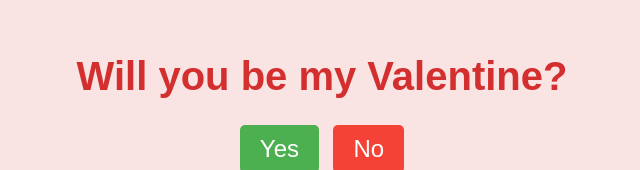
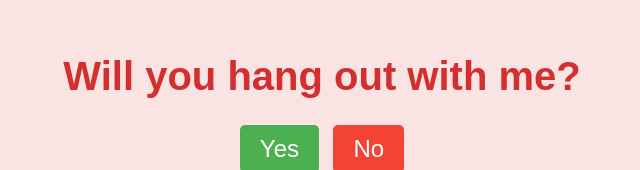
Before and after one commit to Dev-rua/bemyvalentine, a plain HTML site: page index.html in a window 1280 px wide. Shown: the part 138-308 px from the top of the page, without its empty margins (318-958 px from the left). Drawn offline with Linux system fonts and the light colour scheme.

Commit message:
Update index.html

```diff
--- a/index.html
+++ b/index.html
@@ -3,12 +3,12 @@
 <head>
     <meta charset="UTF-8">
     <meta name="viewport" content="width=device-width, initial-scale=1.0">
-    <title>Will You Be My Valentine?</title>
+    <title>Will You Hang Out With Me?</title>
     <link rel="stylesheet" href="styles.css">
 </head>
 <body>
     <div class="container">
-        <h1>Will you be my Valentine?</h1>
+        <h1>Will you hang out with me?</h1>
         <div class="buttons">
             <button class="yes-button" onclick="handleYesClick()">Yes</button>
             <button class="no-button" onclick="handleNoClick()">No</button>
```
